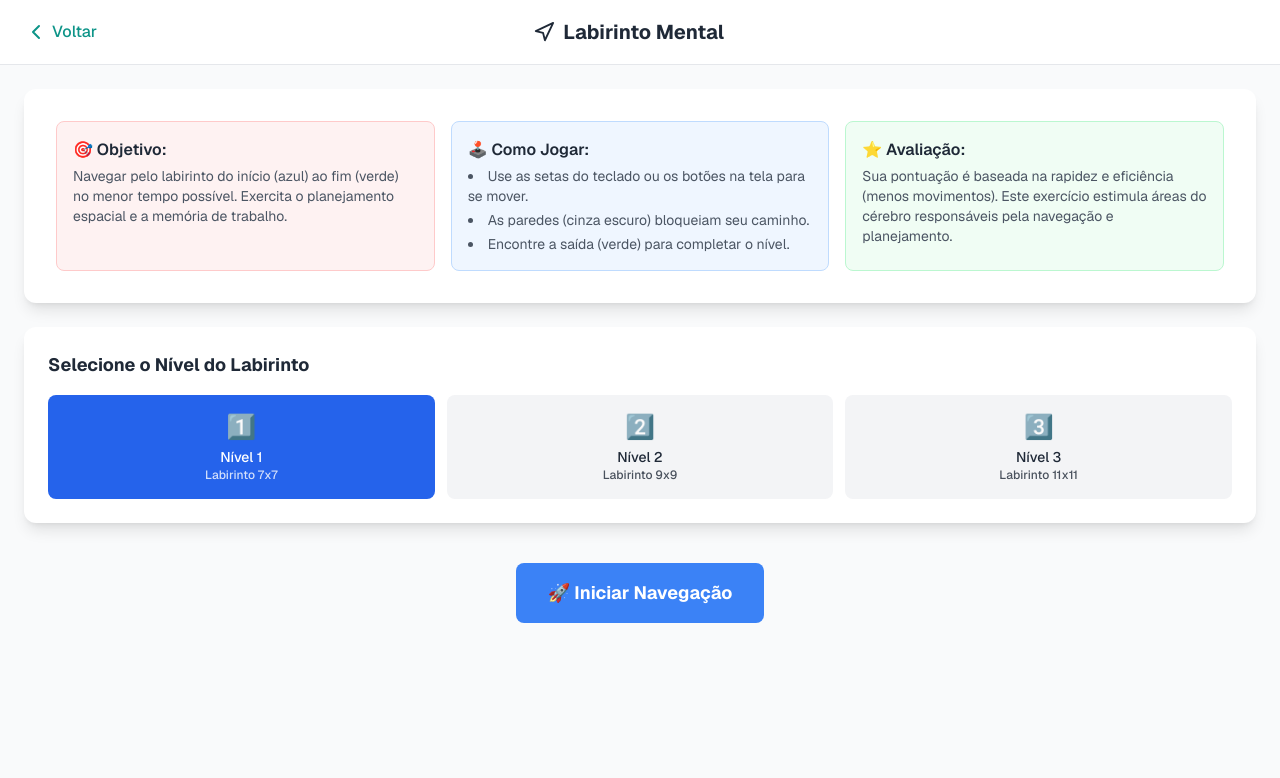
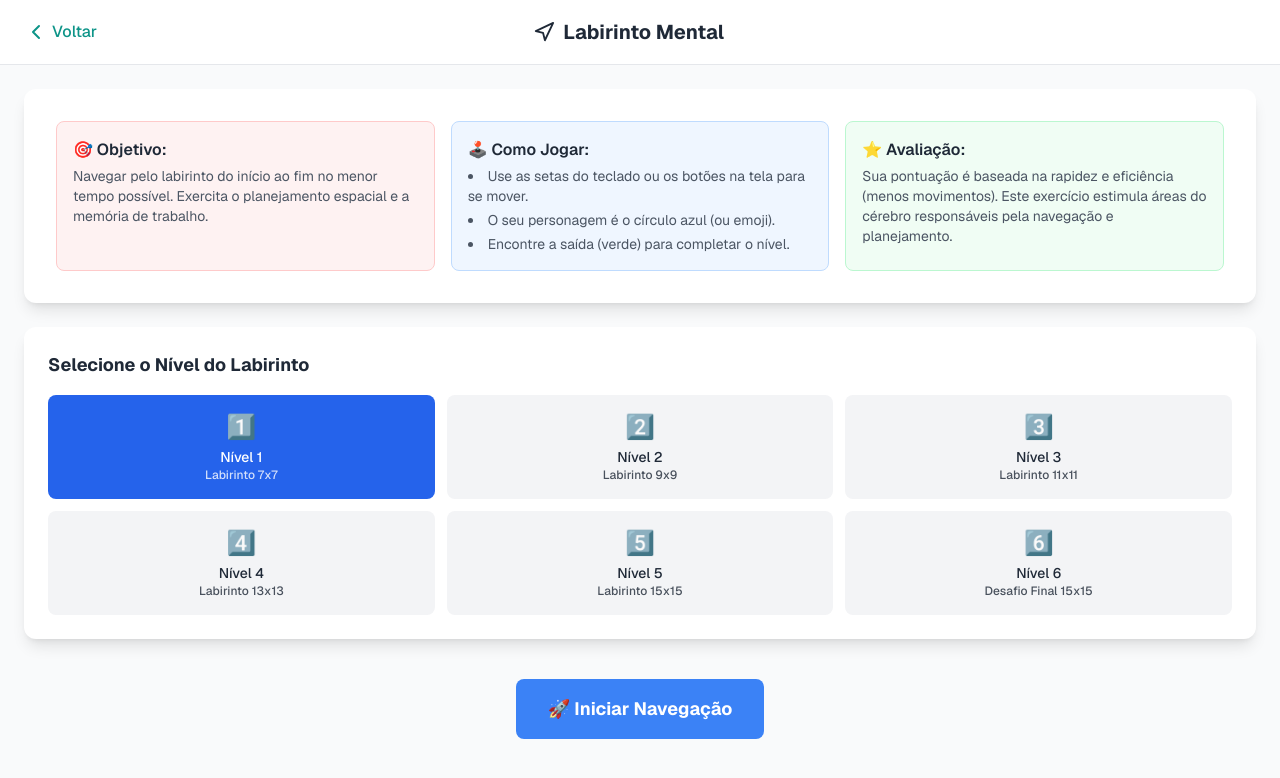
Before and after one commit to ClaudemirWork/teaplus-working, a Next.js app: page /mental-maze in a window 1280 px wide. Shown: the top 778 px of the page. Built offline with nearby package versions, Linux system fonts and the light colour scheme.

Commit message:
Update page.tsx inclusão de 03 niveis adicionais no jogo mental maze

```diff
--- a/app/mental-maze/page.tsx
+++ b/app/mental-maze/page.tsx
@@ -4,7 +4,7 @@ import React, { useState, useEffect, useCallback } from 'react';
 import Link from 'next/link';
 import { ChevronLeft, Save, Trophy, RotateCcw, ArrowUp, ArrowDown, ArrowLeft, ArrowRight, Navigation, ArrowRightCircle } from 'lucide-react';
 import { useRouter } from 'next/navigation';
-import { createClient } from '../utils/supabaseClient'; // Ajuste o caminho se necessário
+import { createClient } from '../utils/supabaseClient';
 
 // --- COMPONENTE DO CABEÇALHO PADRÃO ---
 const GameHeader = ({ onSave, isSaveDisabled, title, icon, showSaveButton }: {
@@ -54,7 +54,6 @@ export default function MentalMaze() {
     const router = useRouter();
     const supabase = createClient();
 
-    // Estados refatorados
     const [gameState, setGameState] = useState<'initial' | 'playing' | 'paused' | 'level_complete' | 'finished'>('initial');
     const [nivelSelecionado, setNivelSelecionado] = useState<number | null>(1);
     const [currentLevel, setCurrentLevel] = useState(1);
@@ -64,11 +63,16 @@ export default function MentalMaze() {
     const [moves, setMoves] = useState(0);
     const [salvando, setSalvando] = useState(false);
 
-    // Maze configurations moved into a standard 'niveis' array
+    // --- NÍVEIS EXPANDIDOS ---
     const niveis = [
+        // Níveis Originais
         { id: 1, nome: "Nível 1", dificuldade: "Labirinto 7x7", size: 7, grid: [[1,1,1,1,1,1,1],[1,0,0,0,1,0,1],[1,0,1,0,1,0,1],[1,0,1,0,0,0,1],[1,0,1,1,1,0,1],[1,0,0,0,0,2,1],[1,1,1,1,1,1,1]], start: { x: 1, y: 1 }, end: { x: 5, y: 5 }, timeBonus: 100, timeLimit: 120, icone: "1️⃣" },
         { id: 2, nome: "Nível 2", dificuldade: "Labirinto 9x9", size: 9, grid: [[1,1,1,1,1,1,1,1,1],[1,0,0,0,1,0,0,0,1],[1,0,1,0,1,0,1,0,1],[1,0,1,0,0,0,1,0,1],[1,0,1,1,1,1,1,0,1],[1,0,0,0,0,0,0,0,1],[1,1,1,0,1,1,1,0,1],[1,0,0,0,1,0,0,2,1],[1,1,1,1,1,1,1,1,1]], start: { x: 1, y: 1 }, end: { x: 7, y: 7 }, timeBonus: 150, timeLimit: 150, icone: "2️⃣" },
-        { id: 3, nome: "Nível 3", dificuldade: "Labirinto 11x11", size: 11, grid: [[1,1,1,1,1,1,1,1,1,1,1],[1,0,0,0,1,0,0,0,0,0,1],[1,0,1,0,1,0,1,1,1,0,1],[1,0,1,0,0,0,0,0,1,0,1],[1,0,1,1,1,1,1,0,1,0,1],[1,0,0,0,0,0,1,0,0,0,1],[1,1,1,1,1,0,1,1,1,0,1],[1,0,0,0,0,0,0,0,1,0,1],[1,0,1,1,1,1,1,0,1,0,1],[1,0,0,0,0,0,0,0,0,2,1],[1,1,1,1,1,1,1,1,1,1,1]], start: { x: 1, y: 1 }, end: { x: 9, y: 9 }, timeBonus: 200, timeLimit: 180, icone: "3️⃣" }
+        { id: 3, nome: "Nível 3", dificuldade: "Labirinto 11x11", size: 11, grid: [[1,1,1,1,1,1,1,1,1,1,1],[1,0,0,0,1,0,0,0,0,0,1],[1,0,1,0,1,0,1,1,1,0,1],[1,0,1,0,0,0,0,0,1,0,1],[1,0,1,1,1,1,1,0,1,0,1],[1,0,0,0,0,0,1,0,0,0,1],[1,1,1,1,1,0,1,1,1,0,1],[1,0,0,0,0,0,0,0,1,0,1],[1,0,1,1,1,1,1,0,1,0,1],[1,0,0,0,0,0,0,0,0,2,1],[1,1,1,1,1,1,1,1,1,1,1]], start: { x: 1, y: 1 }, end: { x: 9, y: 9 }, timeBonus: 200, timeLimit: 180, icone: "3️⃣" },
+        // Novos Níveis
+        { id: 4, nome: "Nível 4", dificuldade: "Labirinto 13x13", size: 13, grid: [[1,1,1,1,1,1,1,1,1,1,1,1,1],[1,0,0,0,0,0,1,0,0,0,0,0,1],[1,0,1,1,1,0,1,0,1,1,1,0,1],[1,0,1,0,0,0,1,0,1,0,0,0,1],[1,0,1,0,1,1,1,0,1,0,1,0,1],[1,0,1,0,1,0,0,0,1,0,1,0,1],[1,0,1,1,1,0,1,1,1,1,1,0,1],[1,0,0,0,1,0,0,0,0,0,1,0,1],[1,1,1,0,1,1,1,1,1,0,1,0,1],[1,0,0,0,0,0,1,0,0,0,1,0,1],[1,0,1,1,1,0,1,0,1,1,1,0,1],[1,0,0,0,1,0,0,0,1,0,0,2,1],[1,1,1,1,1,1,1,1,1,1,1,1,1]], start: { x: 1, y: 1 }, end: { x: 11, y: 11 }, timeBonus: 250, timeLimit: 210, icone: "4️⃣" },
+        { id: 5, nome: "Nível 5", dificuldade: "Labirinto 15x15", size: 15, grid: [[1,1,1,1,1,1,1,1,1,1,1,1,1,1,1],[1,0,1,0,0,0,0,0,1,0,0,0,0,0,1],[1,0,1,0,1,1,1,0,1,0,1,1,1,0,1],[1,0,0,0,1,0,1,0,1,0,1,0,0,0,1],[1,0,1,1,1,0,1,0,1,1,1,0,1,1,1],[1,0,1,0,0,0,1,0,0,0,1,0,1,0,1],[1,1,1,0,1,1,1,1,1,0,1,0,1,0,1],[1,0,0,0,1,0,0,0,1,0,1,0,1,0,1],[1,0,1,1,1,0,1,0,1,0,1,1,1,0,1],[1,0,1,0,0,0,1,0,0,0,1,0,0,0,1],[1,0,1,1,1,1,1,1,1,0,1,0,1,1,1],[1,0,0,0,1,0,0,0,1,0,1,0,1,0,1],[1,0,1,1,1,0,1,0,1,0,1,0,1,0,1],[1,0,0,0,1,0,0,0,1,0,0,0,1,2,1],[1,1,1,1,1,1,1,1,1,1,1,1,1,1,1]], start: { x: 1, y: 1 }, end: { x: 13, y: 13 }, timeBonus: 300, timeLimit: 240, icone: "5️⃣" },
+        { id: 6, nome: "Nível 6", dificuldade: "Desafio Final 15x15", size: 15, grid: [[1,1,1,1,1,1,1,1,1,1,1,1,1,1,1],[1,2,0,0,1,0,0,0,0,0,0,1,0,0,1],[1,1,1,0,1,0,1,1,1,1,0,1,0,1,1],[1,0,0,0,1,0,1,0,0,1,0,1,0,1,1],[1,0,1,1,1,0,1,0,1,1,0,1,0,0,1],[1,0,0,0,1,0,1,0,1,0,0,1,1,0,1],[1,1,1,0,1,1,1,0,1,0,1,1,0,0,1],[1,0,0,0,1,0,0,0,1,0,0,0,0,1,1],[1,0,1,1,1,0,1,1,1,1,1,1,0,1,1],[1,0,1,0,0,0,1,0,0,0,0,1,0,1,1],[1,0,1,0,1,1,1,0,1,1,0,1,0,1,1],[1,0,1,0,1,0,0,0,1,0,0,1,0,0,1],[1,0,1,1,1,0,1,1,1,0,1,1,1,0,1],[1,0,0,0,1,0,0,0,0,0,1,0,0,0,1],[1,1,1,1,1,1,1,1,1,1,1,1,1,1,1]], start: { x: 13, y: 13 }, end: { x: 1, y: 1 }, timeBonus: 350, timeLimit: 270, icone: "6️⃣" }
     ];
 
     const currentMaze = niveis.find(n => n.id === currentLevel) || niveis[0];
@@ -80,7 +84,7 @@ export default function MentalMaze() {
                 setTimeRemaining(time => time - 1);
             }, 1000);
         } else if (timeRemaining === 0 && gameState === 'playing') {
-            setGameState('finished'); // Fim de jogo se o tempo acabar
+            setGameState('finished');
         }
         return () => { if (interval) clearInterval(interval); };
     }, [gameState, timeRemaining]);
@@ -125,7 +129,7 @@ export default function MentalMaze() {
                 }
             }
         }
-    }, [gameState, playerPosition, currentMaze, timeRemaining, moves, currentLevel]);
+    }, [gameState, playerPosition, currentMaze, timeRemaining, moves, currentLevel, niveis.length]);
 
     useEffect(() => {
         const handleKeyPress = (event: KeyboardEvent) => {
@@ -185,20 +189,19 @@ export default function MentalMaze() {
             <main className="p-4 sm:p-6 max-w-7xl mx-auto w-full">
                 {gameState === 'initial' && (
                     <div className="space-y-6">
-                        {/* Bloco 1: Cards Informativos */}
                         <div className="bg-white rounded-xl shadow-lg p-6 sm:p-8">
                             <div className="grid grid-cols-1 md:grid-cols-3 gap-4">
                                 <div className="bg-red-50 border border-red-200 rounded-lg p-4">
                                     <h3 className="font-semibold text-gray-800 mb-1"> 🎯 Objetivo:</h3>
                                     <p className="text-sm text-gray-600">
-                                        Navegar pelo labirinto do início (azul) ao fim (verde) no menor tempo possível. Exercita o planejamento espacial e a memória de trabalho.
+                                        Navegar pelo labirinto do início ao fim no menor tempo possível. Exercita o planejamento espacial e a memória de trabalho.
                                     </p>
                                 </div>
                                 <div className="bg-blue-50 border border-blue-200 rounded-lg p-4">
                                     <h3 className="font-semibold text-gray-800 mb-1"> 🕹️ Como Jogar:</h3>
                                     <ul className="list-disc list-inside text-sm text-gray-600 space-y-1">
                                         <li>Use as setas do teclado ou os botões na tela para se mover.</li>
-                                        <li>As paredes (cinza escuro) bloqueiam seu caminho.</li>
+                                        <li>O seu personagem é o círculo azul (ou emoji).</li>
                                         <li>Encontre a saída (verde) para completar o nível.</li>
                                     </ul>
                                 </div>
@@ -211,10 +214,9 @@ export default function MentalMaze() {
                             </div>
                         </div>
 
-                        {/* Bloco 2: Seleção de Nível */}
                         <div className="bg-white rounded-xl shadow-lg p-6">
                             <h2 className="text-lg font-bold text-gray-800 mb-4">Selecione o Nível do Labirinto</h2>
-                            <div className="grid grid-cols-1 md:grid-cols-3 gap-3">
+                            <div className="grid grid-cols-2 md:grid-cols-3 gap-3">
                                 {niveis.map((nivel) => (
                                     <button
                                         key={nivel.id}
@@ -232,7 +234,6 @@ export default function MentalMaze() {
                             </div>
                         </div>
 
-                        {/* Bloco 3: Botão Iniciar */}
                         <div className="text-center pt-4">
                             <button
                                 onClick={startGame}
@@ -247,7 +248,7 @@ export default function MentalMaze() {
 
                 {(gameState !== 'initial' && gameState !== 'finished') && (
                      <div className="bg-white rounded-xl shadow-lg p-6">
-                         <div className="flex justify-between items-center mb-4">
+                         <div className="flex flex-wrap justify-between items-center mb-4 gap-2">
                              <div className="flex items-center gap-4">
                                  <span className="bg-purple-100 text-purple-800 font-medium px-4 py-2 rounded-lg">Nível {currentLevel}</span>
                                  <span className="bg-blue-100 text-blue-800 font-medium px-4 py-2 rounded-lg">Pontos: {score}</span>
@@ -259,22 +260,18 @@ export default function MentalMaze() {
                          </div>
 
                          <div className="flex flex-col md:flex-row items-center justify-center gap-8">
-                             {/* Maze Grid */}
-                             <div className="grid gap-1 p-2 bg-gray-200 rounded-lg" style={{ gridTemplateColumns: `repeat(${currentMaze.size}, 1fr)` }}>
+                             {/* Ajuste no tamanho das células para labirintos maiores */}
+                             <div className="grid gap-0.5 p-1 bg-gray-300 rounded-md" style={{ gridTemplateColumns: `repeat(${currentMaze.size}, 1fr)` }}>
                                  {currentMaze.grid.map((row, y) =>
                                      row.map((cell, x) => (
-                                         <div key={`${x}-${y}`} className={`w-8 h-8 rounded-sm ${getCellClass(x, y)}`}>
-                                             {playerPosition.x === x && playerPosition.y === y && (
-                                                 <div className="w-full h-full flex items-center justify-center text-lg">👤</div>
-                                             )}
-                                             {x === currentMaze.end.x && y === currentMaze.end.y && (
-                                                <div className="w-full h-full flex items-center justify-center text-lg">🏁</div>
-                                             )}
+                                         <div key={`${x}-${y}`} className={`w-6 h-6 md:w-8 md:h-8 flex items-center justify-center rounded-sm ${getCellClass(x, y)}`}>
+                                             {playerPosition.x === x && playerPosition.y === y && ('👤')}
+                                             {x === currentMaze.end.x && y === currentMaze.end.y && playerPosition.x !== x && ('🏁')}
                                          </div>
                                      ))
                                  )}
                              </div>
-                             {/* On-screen Controls */}
+                             {/* Controles na tela */}
                              <div className="grid grid-cols-3 gap-2 w-48">
                                  <div />
                                  <button onClick={() => movePlayer('up')} className="bg-blue-500 hover:bg-blue-600 text-white p-3 rounded-lg"><ArrowUp /></button>
@@ -310,7 +307,6 @@ export default function MentalMaze() {
                         )}
                     </div>
                 )}
-
             </main>
         </div>
     );
```
